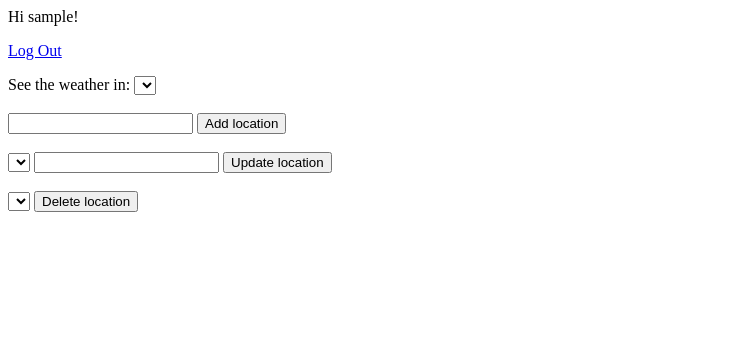
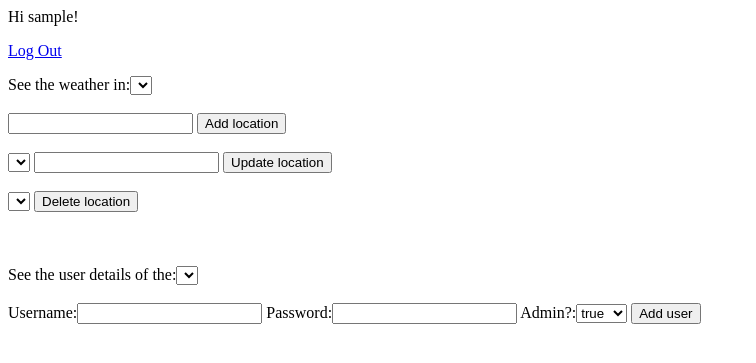
Before and after one commit to salihkilicoglu/weather_app, a Django app: page / in a window 1280 px wide. Shown: the top 363 px of the page, without its empty margins (0-756 px from the left). Run offline with Django 4.2, Linux system fonts and the light colour scheme; a user stored in the database is signed in; tables that the repository leaves empty hold one stand-in row (values such as "Sample post"); lists and menus that the app fills with data are empty.

Commit message:
createuser non crypted password issue fixed

```diff
--- a/backend/weather/serializers.py
+++ b/backend/weather/serializers.py
@@ -8,10 +8,30 @@ class UserSerializer(serializers.ModelSerializer):
     class Meta:
         model = User
         fields = '__all__'
-        required_fields = ['username',]
-        read_only_fields = ['password',]
+        required_fields = ['username','password']
         unique_fields = ['username',]
 
+    def create(self, validated_data):
+        """Create new user with encrypted password and return it"""
+        password = validated_data.pop('password', None)
+        user = super().create(validated_data)
+
+        if password:
+            user.set_password(password)
+            user.save()
+
+        return user
+
+    def update(self, instance, validated_data):
+        """Update a user, setting the password correctly and return it"""
+        password = validated_data.pop('password', None)
+        user = super().update(instance, validated_data)
+
+        if password:
+            user.set_password(password)
+            user.save()
+
+        return user
 
 class LocationsSerializer(serializers.ModelSerializer):
     class Meta:
--- a/backend/weather/urls.py
+++ b/backend/weather/urls.py
@@ -15,5 +15,5 @@ urlpatterns = [
     path('users/create/', views.user_create_view),
     path('users/<int:pk>/update/', views.user_update_view),
     path('users/<int:pk>/delete/', views.user_destroy_view),
-    path('users/<int:pk>/', views.user_detail_view),
+    path('users/<str:username>/', views.user_detail_view),
 ]
--- a/backend/weather/views.py
+++ b/backend/weather/views.py
@@ -41,6 +41,7 @@ class UserDetailAPIView(
     generics.RetrieveAPIView):
     serializer_class = UserSerializer
     queryset = User.objects.all()
+    lookup_field = 'username'
 
 user_detail_view = UserDetailAPIView.as_view()
 
--- a/frontend/templates/home.html
+++ b/frontend/templates/home.html
@@ -12,8 +12,7 @@
   <p><a href="{% url 'logout' %}">Log Out</a></p>
   {% endif %}
   {% csrf_token %}
-  See the weather in:
-  <select id="locations"></select>
+  See the weather in:<select id="locations"></select>
   <br><br>
   <input id="text_input" type="text"/>
   <button id="post_button">Add location</button>
@@ -24,6 +23,13 @@
   <br><br>
   <select id="locations_delete"></select>
   <button id="delete_button">Delete location</button>
+  <br><br><br><br>
+  See the user details of the:<select id="users"></select>
+  <br><br>
+  Username:<input id="user_input_post_username" type="text"/>
+  Password:<input id="user_input_post_password" type="text"/>
+  Admin?:<select id="user_input_post_admin"><option>true</option><option>false</option></select>
+  <button id="user_post_button">Add user</button>
 </body>
 <script
 src="https://code.jquery.com/jquery-3.6.0.min.js"
@@ -50,6 +56,14 @@ if(data){
 $(document).on('load', $.getJSON( "api/weather/locations/", function(data) {
 if(data){
   $('#locations_delete').append(data.map(selectbox => `<option>${selectbox.city}</option>`))
+} else{
+  $('document').body.append('selectoptions');
+}
+}))
+
+$(document).on('load', $.getJSON( "api/weather/users/", function(data) {
+if(data){
+  $('#users').append(data.map(selectbox => `<option>${selectbox.username}</option>`))
 } else{
   $('document').body.append('selectoptions');
 }
@@ -89,7 +103,6 @@ if(data){
   $.ajax({
     type: 'PUT',
     url: `api/weather/locations/${value_selected_update}/update/`,
-    // burda kaldım
     data: JSON.stringify({city: value_inbox_update}),
     headers: {
       'X-CSRFToken': csrftoken,
@@ -119,10 +132,40 @@ if(data){
   });
   })
 
+  // add user
+  $('#user_post_button').on('click', function(e){
+    var value_username = $('#user_input_post_username').val()
+    var value_password = $('#user_input_post_password').val()
+    var value_admin = $('#user_input_post_admin').val()
+    e.preventDefault()
+
+  $.ajax({
+    type: 'POST',
+    url: "api/weather/users/create/",
+    data: JSON.stringify({username: value_username, password: value_password, is_staff: value_admin}),
+    headers: {
+      'X-CSRFToken': csrftoken,
+      "Accept": "application/json"},
+    error: function(err) {
+      console.log(err); // console'a değil ekrana yazacak
+    },
+    dataType: "json",
+    contentType: "application/json"
+  });
+  })
+
   // option select on change show weather
   $("#locations").on("change", function(){
     var selectedVal = $("#locations option:selected").val();
     $.getJSON(`https://api.openweathermap.org/data/2.5/weather?appid=02a69e2a05969cc2aa72d672bfe47a3d&units=metric&lang=tr&q=${selectedVal}`, function(data) {
+      console.log(data); // console'a değil ekrana yazacak
+    })
+  })
+
+  // option select on change show user details
+  $("#users").on("change", function(){
+    var selectedUser = $("#users option:selected").val();
+    $.getJSON(`api/weather/users/${selectedUser}`, function(data) {
       console.log(data); // console'a değil ekrana yazacak
     })
   })
```
